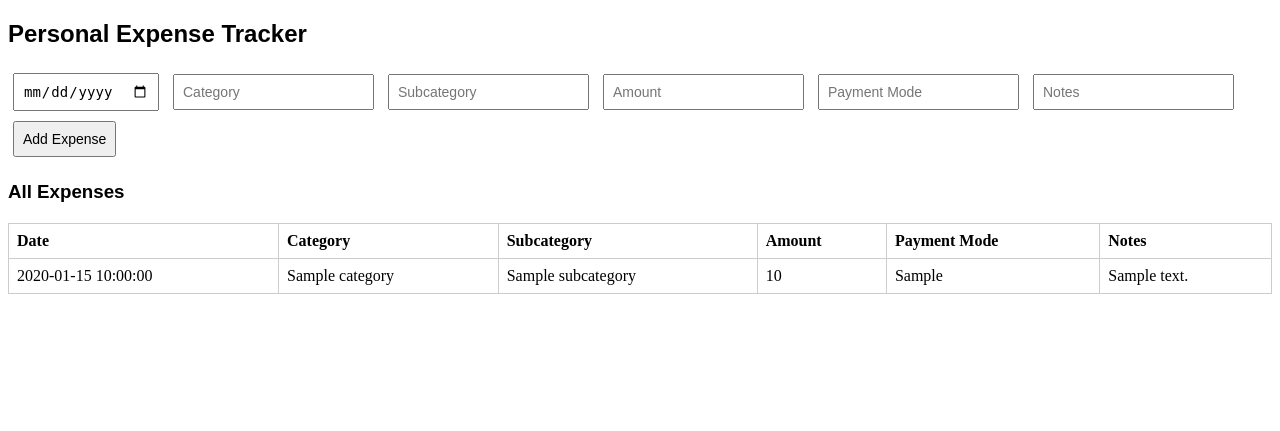
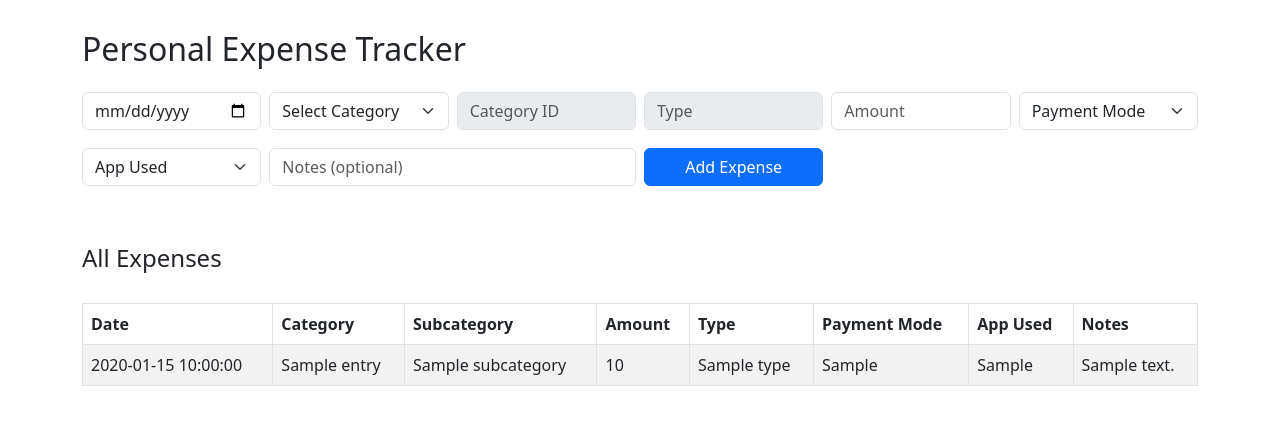
Before and after one commit to omkardavare/expense-tracker, a Flask app: template templates/index.html in a window 1280 px wide. Shown: the top 431 px of the page. Run offline with Flask 3, Linux system fonts and the light colour scheme; the template is opened without the code that fills it: most values are stand-ins (such as "Sample title", 1, 10 or a date in 2020).

Commit message:
Updated app.py and index.html

```diff
--- a/app.py
+++ b/app.py
@@ -1,52 +1,44 @@
 from flask import Flask, request, render_template, redirect
 import requests
 import os
-from dotenv import load_dotenv
-
-# Load variables from .env
-load_dotenv()
 
 app = Flask(__name__)
 
-SUPABASE_URL = os.getenv('SUPABASE_URL')
-SUPABASE_KEY = os.getenv('SUPABASE_KEY')
+SUPABASE_URL = os.environ.get('SUPABASE_URL')
+SUPABASE_KEY = os.environ.get('SUPABASE_KEY')
 
-@app.route('/', methods=['GET', 'POST'])
+# Headers for Supabase API
+headers = {
+    "apikey": SUPABASE_KEY,
+    "Authorization": f"Bearer {SUPABASE_KEY}",
+    "Content-Type": "application/json"
+}
+
+@app.route('/')
 def index():
-    headers = {
-        "apikey": SUPABASE_KEY,
-        "Authorization": f"Bearer {SUPABASE_KEY}",
-        "Content-Type": "application/json"
+    # Fetch all expenses
+    r_exp = requests.get(f"{SUPABASE_URL}/rest/v1/expenses?select=*", headers=headers)
+    expenses = r_exp.json()
+
+    # Fetch all categories
+    r_cat = requests.get(f"{SUPABASE_URL}/rest/v1/categories?select=*", headers=headers)
+    categories = r_cat.json()
+
+    return render_template('index.html', expenses=expenses, categories=categories)
+
+
+@app.route('/add_expense', methods=['POST'])
+def add_expense():
+    data = {
+        "date": request.form['date'],
+        "category_name": request.form['category_name'],
+        "category_id": int(request.form['category_id']),
+        "type": request.form['type'],
+        "description": request.form['description'],
+        "amount": float(request.form['amount']),
+        "mode_of_payment": request.form['mode_of_payment'],
+        "app_used": request.form['app_used'],
     }
 
-    if request.method == 'POST':
-        data = {
-            "date": request.form['date'],
-            "category": request.form['category'],
-            "subcategory": request.form['subcategory'],
-            "amount": float(request.form['amount']),
-            "payment_mode": request.form['payment_mode'],
-            "notes": request.form['notes'],
-        }
-
-        try:
-            res = requests.post(f"{SUPABASE_URL}/rest/v1/expenses", json=data, headers=headers)
-            res.raise_for_status()
-        except Exception as e:
-            print("Error adding expense:", e)
-
-        return redirect('/')
-
-    # Get all expenses
-    try:
-        r = requests.get(f"{SUPABASE_URL}/rest/v1/expenses?select=*", headers=headers)
-        r.raise_for_status()
-        expenses = r.json()
-    except Exception as e:
-        print("Error fetching expenses:", e)
-        expenses = []
-
-    return render_template('index.html', expenses=expenses)
-
-if __name__ == '__main__':
-    app.run(host='0.0.0.0', port=10000)
+    requests.post(f"{SUPABASE_URL}/rest/v1/expenses", json=data, headers=headers)
+    return redirect('/')
--- a/templates/index.html
+++ b/templates/index.html
@@ -1,62 +1,163 @@
 <!DOCTYPE html>
-<html>
+<html lang="en">
 <head>
-    <title>Expense Tracker</title>
-    <meta name="viewport" content="width=device-width, initial-scale=1">
+    <meta charset="UTF-8">
+    <title>Personal Expense Tracker</title>
+    <link href="https://cdn.jsdelivr.net/npm/bootstrap@5.3.0/dist/css/bootstrap.min.css" rel="stylesheet">
     <style>
-        input, select, button {
-            padding: 8px;
-            margin: 5px;
-            font-size: 14px;
-        }
-        table {
-            width: 100%;
-            border-collapse: collapse;
-            margin-top: 20px;
-        }
-        th, td {
-            border: 1px solid #ccc;
-            padding: 8px;
-            text-align: left;
-        }
-        h2, h3 {
-            font-family: sans-serif;
-        }
+        body { padding: 30px; }
+        .form-control, .form-select { margin-bottom: 10px; }
+        table { margin-top: 30px; }
+        input[readonly] { background-color: #e9ecef; }
     </style>
 </head>
 <body>
-    <h2>Personal Expense Tracker</h2>
 
-    <form method="POST">
-        <input type="date" name="date" required>
-        <input type="text" name="category" placeholder="Category" required>
-        <input type="text" name="subcategory" placeholder="Subcategory">
-        <input type="number" name="amount" placeholder="Amount" required>
-        <input type="text" name="payment_mode" placeholder="Payment Mode">
-        <input type="text" name="notes" placeholder="Notes">
-        <button type="submit">Add Expense</button>
+<div class="container">
+    <h2 class="mb-4">Personal Expense Tracker</h2>
+    <form method="POST" action="/add">
+        <div class="row g-2">
+            <div class="col-md-2">
+                <input type="date" name="date" class="form-control" required>
+            </div>
+
+            <div class="col-md-2">
+                <select id="category_name" name="category_name" class="form-select" onchange="autoFillCategory()" required>
+                    <option value="">Select Category</option>
+                    <option value="Salary">Salary</option>
+                    <option value="Other Income Source">Other Income Source</option>
+                    <option value="Rent">Rent</option>
+                    <option value="Utilities">Utilities</option>
+                    <option value="Groceries">Groceries</option>
+                    <option value="Food">Food</option>
+                    <option value="Transport">Transport</option>
+                    <option value="EMI">EMI</option>
+                    <option value="Emergency Fund">Emergency Fund</option>
+                    <option value="Bike/Car Servicing">Bike/Car Servicing</option>
+                    <option value="Insurance">Insurance</option>
+                    <option value="Entertainment">Entertainment</option>
+                    <option value="Shopping">Shopping</option>
+                    <option value="Gifts">Gifts</option>
+                    <option value="Subscriptions">Subscriptions</option>
+                    <option value="Stationary">Stationary</option>
+                    <option value="Grooming">Grooming</option>
+                    <option value="Lent to a friend">Lent to a friend</option>
+                    <option value="Vacation">Vacation</option>
+                    <option value="Miscellaneous">Miscellaneous</option>
+                    <option value="SIP/Mutual Funds">SIP/Mutual Funds</option>
+                    <option value="Gold">Gold</option>
+                    <option value="Stocks/Trading">Stocks/Trading</option>
+                    <option value="Learning">Learning</option>
+                </select>
+            </div>
+
+            <div class="col-md-2">
+                <input type="text" id="subcategory" name="subcategory" class="form-control" placeholder="Category ID" readonly>
+            </div>
+
+            <div class="col-md-2">
+                <input type="text" id="type" name="type" class="form-control" placeholder="Type" readonly>
+            </div>
+
+            <div class="col-md-2">
+                <input type="number" name="amount" class="form-control" placeholder="Amount" required>
+            </div>
+
+            <div class="col-md-2">
+                <select name="payment_mode" class="form-select" required>
+                    <option value="">Payment Mode</option>
+                    <option value="Online">Online</option>
+                    <option value="Offline">Offline</option>
+                </select>
+            </div>
+
+            <div class="col-md-2">
+                <select name="app_used" class="form-select" required>
+                    <option value="">App Used</option>
+                    <option value="PhonePe">PhonePe</option>
+                    <option value="Paytm">Paytm</option>
+                    <option value="Gpay">Gpay</option>
+                    <option value="BHIM">BHIM</option>
+                    <option value="Cred">Cred</option>
+                    <option value="Cash">Cash</option>
+                </select>
+            </div>
+
+            <div class="col-md-4">
+                <input type="text" name="notes" class="form-control" placeholder="Notes (optional)">
+            </div>
+
+            <div class="col-md-2">
+                <button type="submit" class="btn btn-primary w-100">Add Expense</button>
+            </div>
+        </div>
     </form>
 
-    <h3>All Expenses</h3>
-    <table>
+    <h4 class="mt-5">All Expenses</h4>
+    <table class="table table-bordered table-striped">
+        <thead>
             <tr>
                 <th>Date</th>
                 <th>Category</th>
                 <th>Subcategory</th>
                 <th>Amount</th>
+                <th>Type</th>
                 <th>Payment Mode</th>
+                <th>App Used</th>
                 <th>Notes</th>
             </tr>
-        {% for e in expenses %}
+        </thead>
+        <tbody>
+            {% for entry in data %}
             <tr>
-            <td>{{ e.date }}</td>
-            <td>{{ e.category }}</td>
-            <td>{{ e.subcategory }}</td>
-            <td>{{ e.amount }}</td>
-            <td>{{ e.payment_mode }}</td>
-            <td>{{ e.notes }}</td>
+                <td>{{ entry.date }}</td>
+                <td>{{ entry.category_name }}</td>
+                <td>{{ entry.subcategory }}</td>
+                <td>{{ entry.amount }}</td>
+                <td>{{ entry.type }}</td>
+                <td>{{ entry.payment_mode }}</td>
+                <td>{{ entry.app_used }}</td>
+                <td>{{ entry.notes }}</td>
             </tr>
             {% endfor %}
+        </tbody>
     </table>
+</div>
+
+<script>
+  function autoFillCategory() {
+    const mapping = {
+      "Salary": { id: 101, type: "Income" },
+      "Other Income Source": { id: 102, type: "Income" },
+      "Rent": { id: 201, type: "Expense" },
+      "Utilities": { id: 202, type: "Expense" },
+      "Groceries": { id: 203, type: "Expense" },
+      "Food": { id: 204, type: "Expense" },
+      "Transport": { id: 205, type: "Expense" },
+      "EMI": { id: 206, type: "Expense" },
+      "Emergency Fund": { id: 207, type: "Expense" },
+      "Bike/Car Servicing": { id: 211, type: "Expense" },
+      "Insurance": { id: 212, type: "Expense" },
+      "Entertainment": { id: 213, type: "Expense" },
+      "Shopping": { id: 214, type: "Expense" },
+      "Gifts": { id: 215, type: "Expense" },
+      "Subscriptions": { id: 216, type: "Expense" },
+      "Stationary": { id: 217, type: "Expense" },
+      "Grooming": { id: 218, type: "Expense" },
+      "Lent to a friend": { id: 219, type: "Expense" },
+      "Vacation": { id: 220, type: "Expense" },
+      "Miscellaneous": { id: 221, type: "Expense" },
+      "SIP/Mutual Funds": { id: 301, type: "Investment" },
+      "Gold": { id: 302, type: "Investment" },
+      "Stocks/Trading": { id: 303, type: "Investment" },
+      "Learning": { id: 304, type: "Investment" }
+    };
+
+    const selectedCategory = document.getElementById("category_name").value;
+    document.getElementById("subcategory").value = mapping[selectedCategory]?.id || "";
+    document.getElementById("type").value = mapping[selectedCategory]?.type || "";
+  }
+</script>
+
 </body>
 </html>
```
Lines whose indentation alone changed are shown as unchanged.
